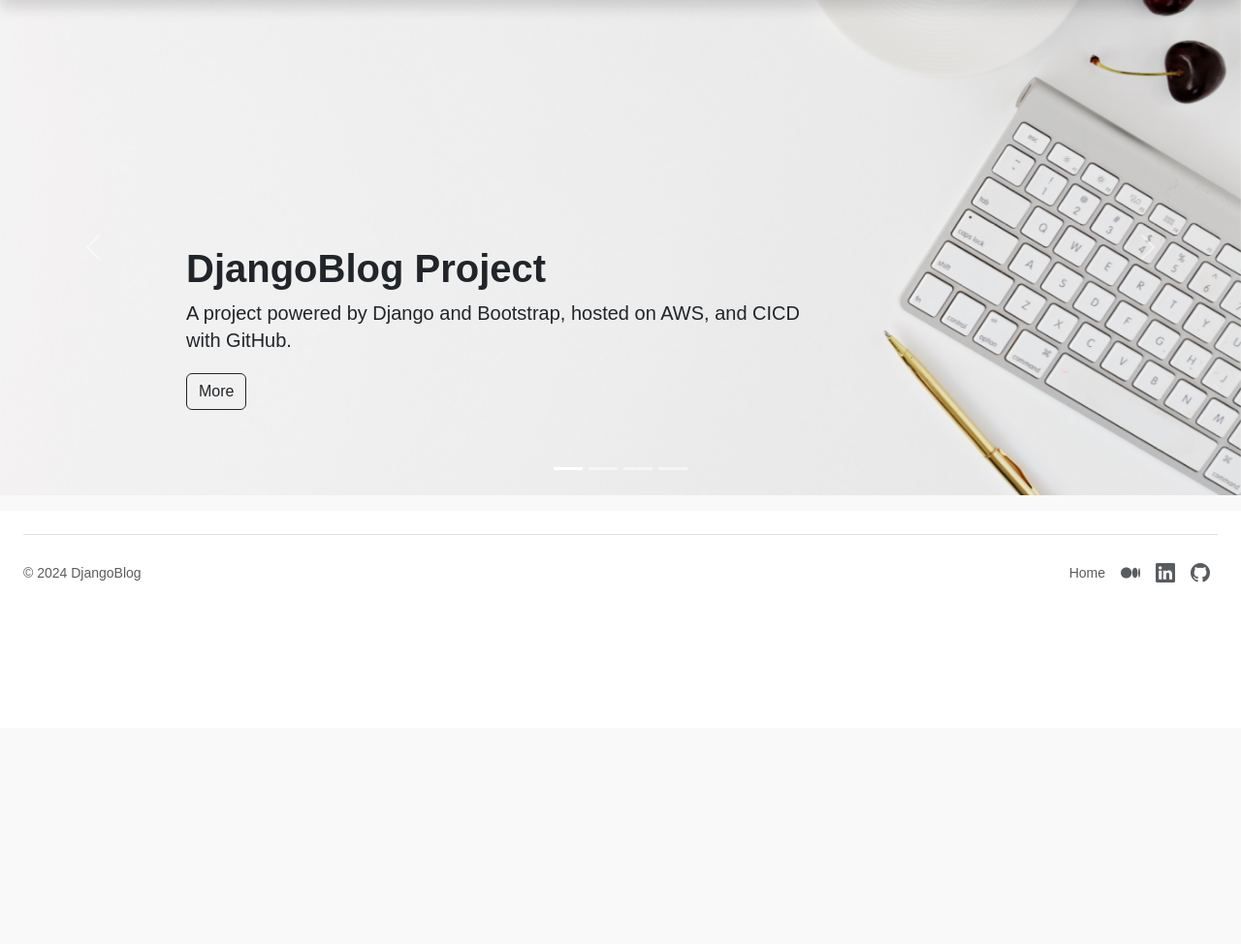
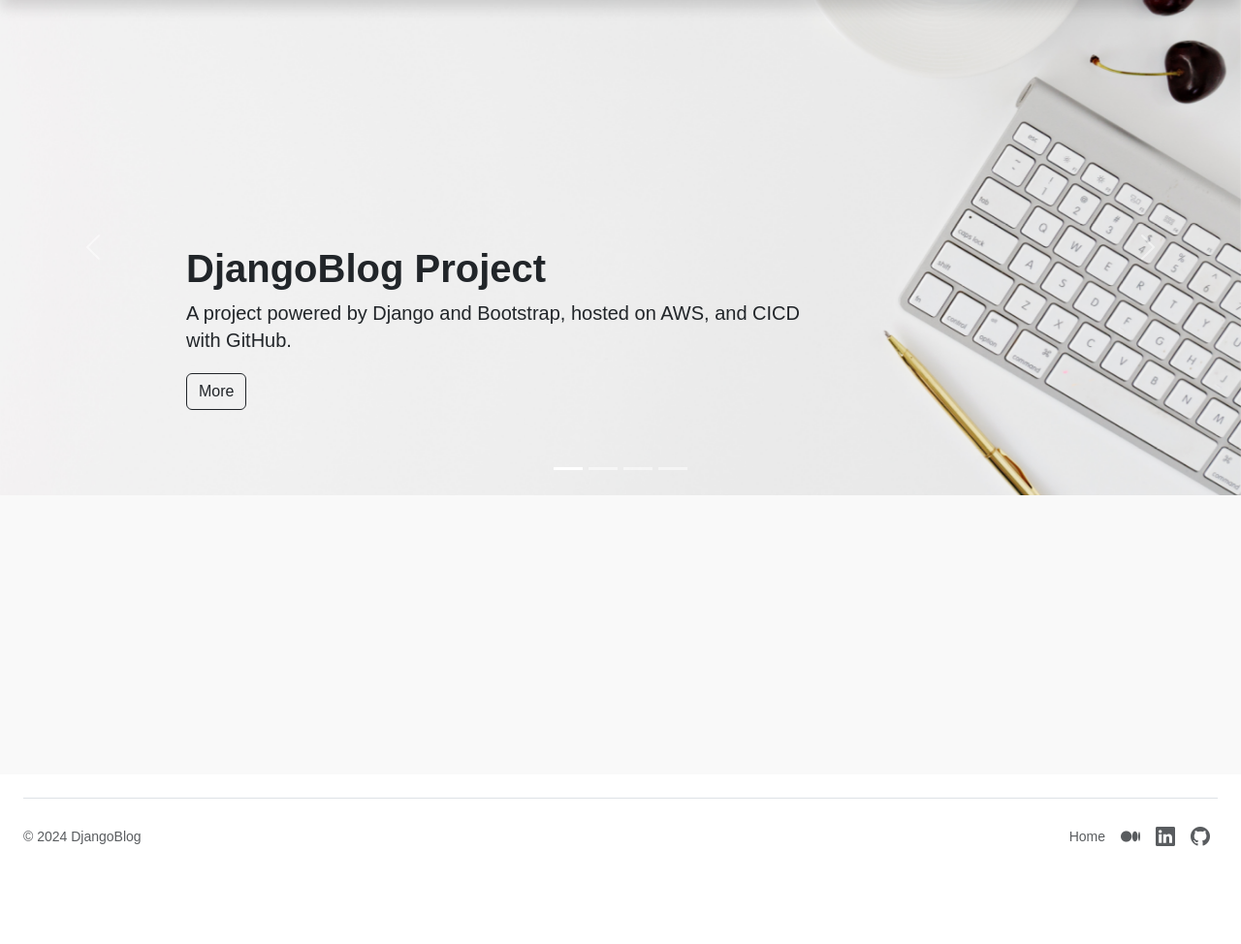
Before and after one commit to simonangel-fong/DjangoBlog, a Django app: page / in a window 1280 px wide. Shown: the part 49-1023 px from the top of the page at 97% size. Before the commit the page ends 650 px from the top, so only its background shows below. Run offline with Django 5.2, Linux system fonts and the light colour scheme; some libraries are stand-ins or nearby versions.

Commit message:
update css

```diff
--- a/DjangoBlog/static/css/index.css
+++ b/DjangoBlog/static/css/index.css
@@ -11,7 +11,7 @@ body {
 
   main {
     /* background-color:lightgray; */
-    min-height: 33rem;
+    min-height: 100vh;
   }
 
   /* Navbar
```
